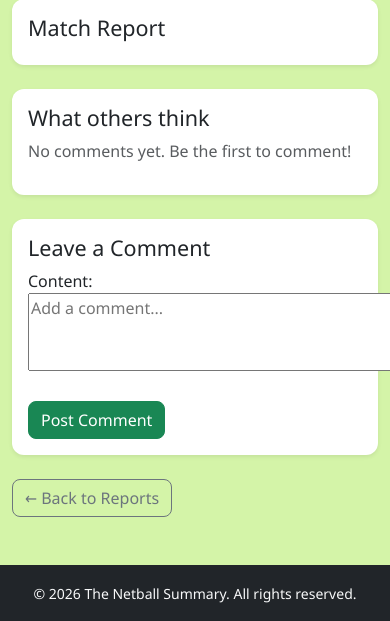
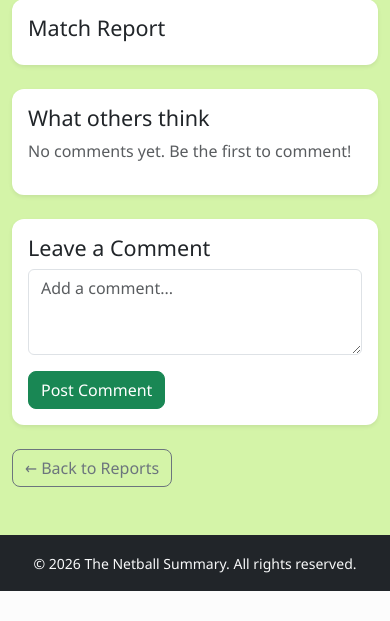
Before and after one commit to YemsAla/the_netball_summary, a Django app: template match_reports/templates/match_reports/report_detail.html in a window 390 px wide; the page is wider, and only the part inside the window is pictured. Shown: the part 351-972 px from the top of that part. After the commit the page ends 942 px from the top of that part, so only its background shows below. Run offline with Django 4.2, Linux system fonts and the light colour scheme; the template is opened without the code that fills it: values that come from a table or form of the project are taken from there, others are empty; the visitor is signed in with stand-in values (Sample User, id 1).

Commit message:
fix: improve mobile responsiveness and comment form UI
- Hide hero image on mobile using d-none d-md-block
- Replace comment form as_p with custom textarea
- Remove misaligned Content: label on comment form

```diff
--- a/match_reports/templates/match_reports/home.html
+++ b/match_reports/templates/match_reports/home.html
@@ -14,7 +14,7 @@
                 <a href="{% url 'login' %}" class="btn btn-outline-light btn-lg me-2">Login to Get Started</a>
             {% endif %}
         </div>
-        <div class="col-md-6 text-center">
+        <div class="col-md-6 text-center d-none d-md-block">
             <img src="{% static 'match_reports/images/hero.jpg' %}" alt="Netball" class="img-fluid rounded-3">
         </div>
     </div>
--- a/match_reports/templates/match_reports/report_detail.html
+++ b/match_reports/templates/match_reports/report_detail.html
@@ -93,8 +93,13 @@
                     <h4 class="card-title">Leave a Comment</h4>
                     <form method="POST" action="{% url 'add-comment' report.pk %}">
                         {% csrf_token %}
-                        {{ comment_form.as_p }}
-                        <button type="submit" class="btn btn-success mt-2">Post Comment</button>
+                        <div class="mb-3">
+                            <textarea name="content"
+                                    class="form-control"
+                                    rows="3"
+                                    placeholder="Add a comment..."></textarea>
+                        </div>
+                        <button type="submit" class="btn btn-success">Post Comment</button>
                     </form>
                 </div>
             </div>
```
